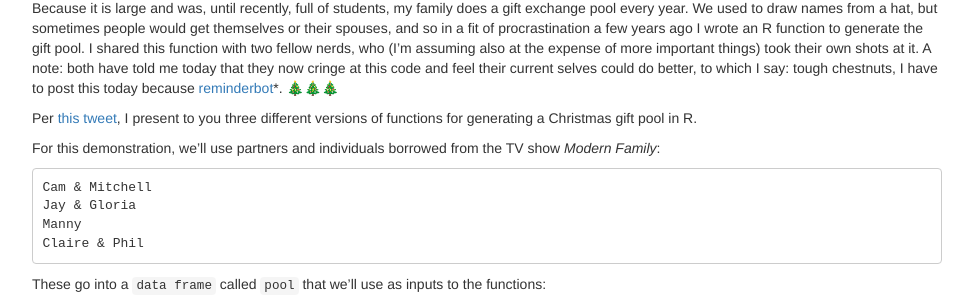
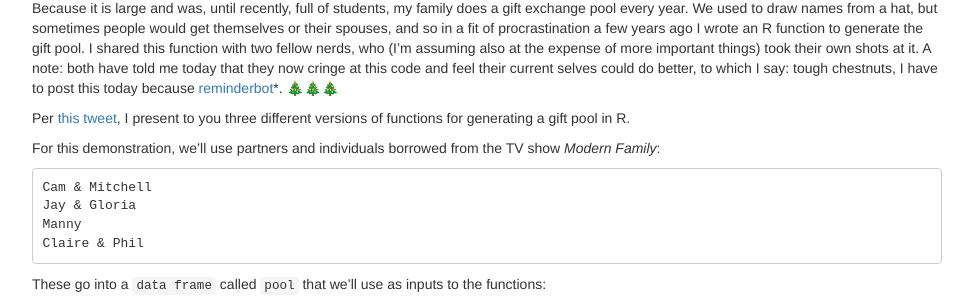
Before and after one commit to Myfanwy/Blog, a Jekyll site: the page _posts/2019-12-17-Christmas-Gifting-With-R.html, which Jekyll copies as it is, in a window 1280 px wide and 900 px high. Shown: the part 153-455 px from the top of the window, without its empty margins (153-1126 px from the left). Built offline with Jekyll 4.4.1, drawn with Linux system fonts in a browser that asks for light colours.

```diff
--- a/_config.yml
+++ b/_config.yml
@@ -7,7 +7,7 @@
 
 # Site settings
 title: Raise Your Hand If You're New To This
-email: mrowlan1@gmail.com
+email: myfanwy.johnston@fishsciences.net
 description: > # this means to ignore newlines until "baseurl:"
   An R blog for the rest of us.
 baseurl: "/Blog" # the subpath of your site, e.g. /blog
--- a/_posts/2019-12-17-Christmas-Gifting-With-R.html
+++ b/_posts/2019-12-17-Christmas-Gifting-With-R.html
@@ -373,7 +373,7 @@ summary {
 
 <p>🎄🎄🎄🎄🎄🎄🎄🎄<br />
 Because it is large and was, until recently, full of students, my family does a gift exchange pool every year. We used to draw names from a hat, but sometimes people would get themselves or their spouses, and so in a fit of procrastination a few years ago I wrote an R function to generate the gift pool. I shared this function with two fellow nerds, who (I’m assuming also at the expense of more important things) took their own shots at it. A note: both have told me today that they now cringe at this code and feel their current selves could do better, to which I say: tough chestnuts, I have to post this today because <a href="https://twitter.com/ral_sand/status/1206867892052135936?s=20">reminderbot</a>*. 🎄🎄🎄</p>
-<p>Per <a href="https://twitter.com/Voovarb/status/1206623504025542657?s=20">this tweet</a>, I present to you three different versions of functions for generating a Christmas gift pool in R.</p>
+<p>Per <a href="https://twitter.com/Voovarb/status/1206623504025542657?s=20">this tweet</a>, I present to you three different versions of functions for generating a gift pool in R.</p>
 <p>For this demonstration, we’ll use partners and individuals borrowed from the TV show <em>Modern Family</em>:</p>
 <pre><code>Cam &amp; Mitchell
 Jay &amp; Gloria
```
